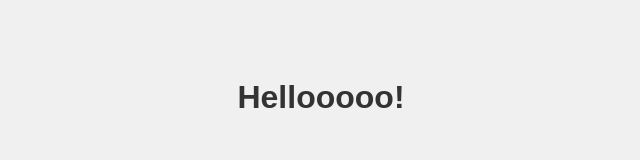
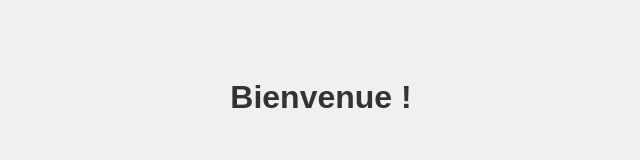
Before and after one commit to blo1258/ma-page-web, a plain HTML site: page index.html in a window 1280 px wide. Shown: the full height of the page, 319-959 px from the left. Drawn offline with Linux system fonts and the light colour scheme.

Commit message:
change encore h1

```diff
--- a/index.html
+++ b/index.html
@@ -7,6 +7,6 @@
     <title>Document</title>
 </head>
 <body>
-    <h1>Hellooooo!</h1>
+    <h1>Bienvenue !</h1>
 </body>
 </html>
```
